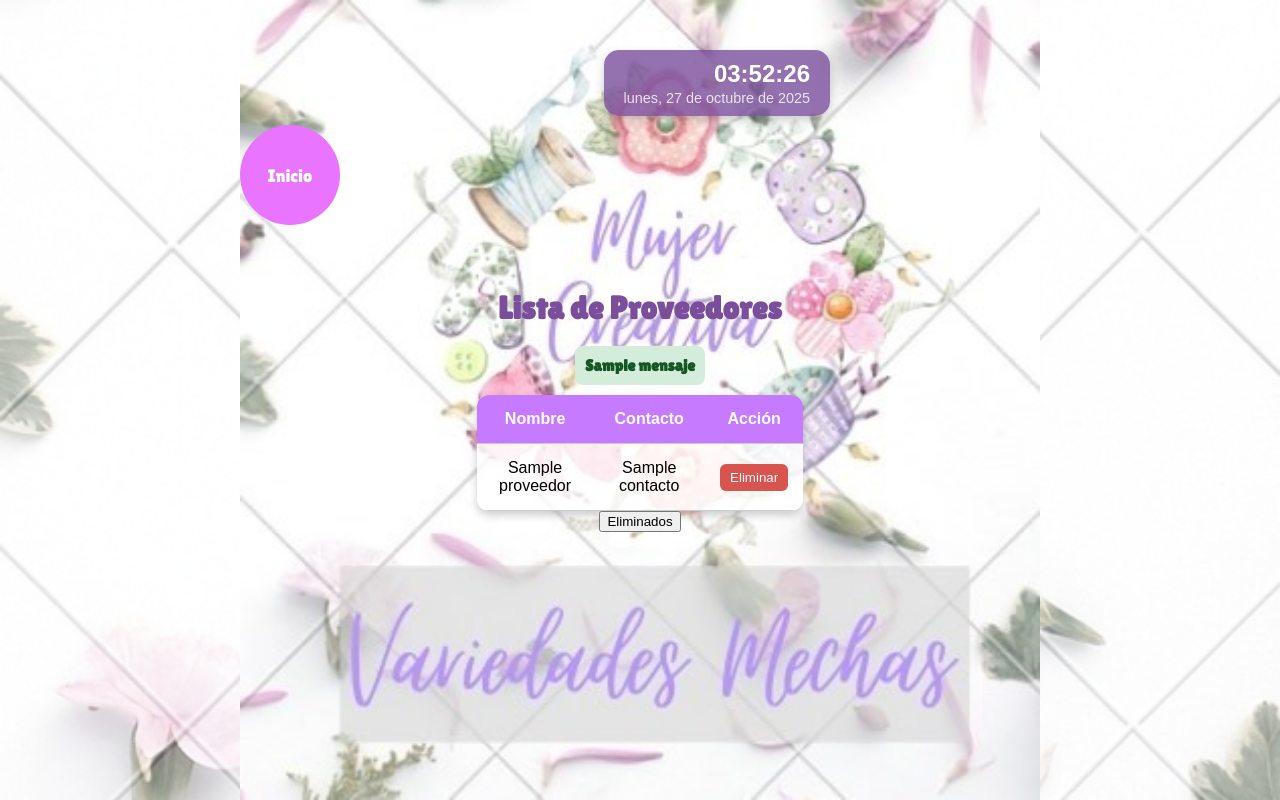
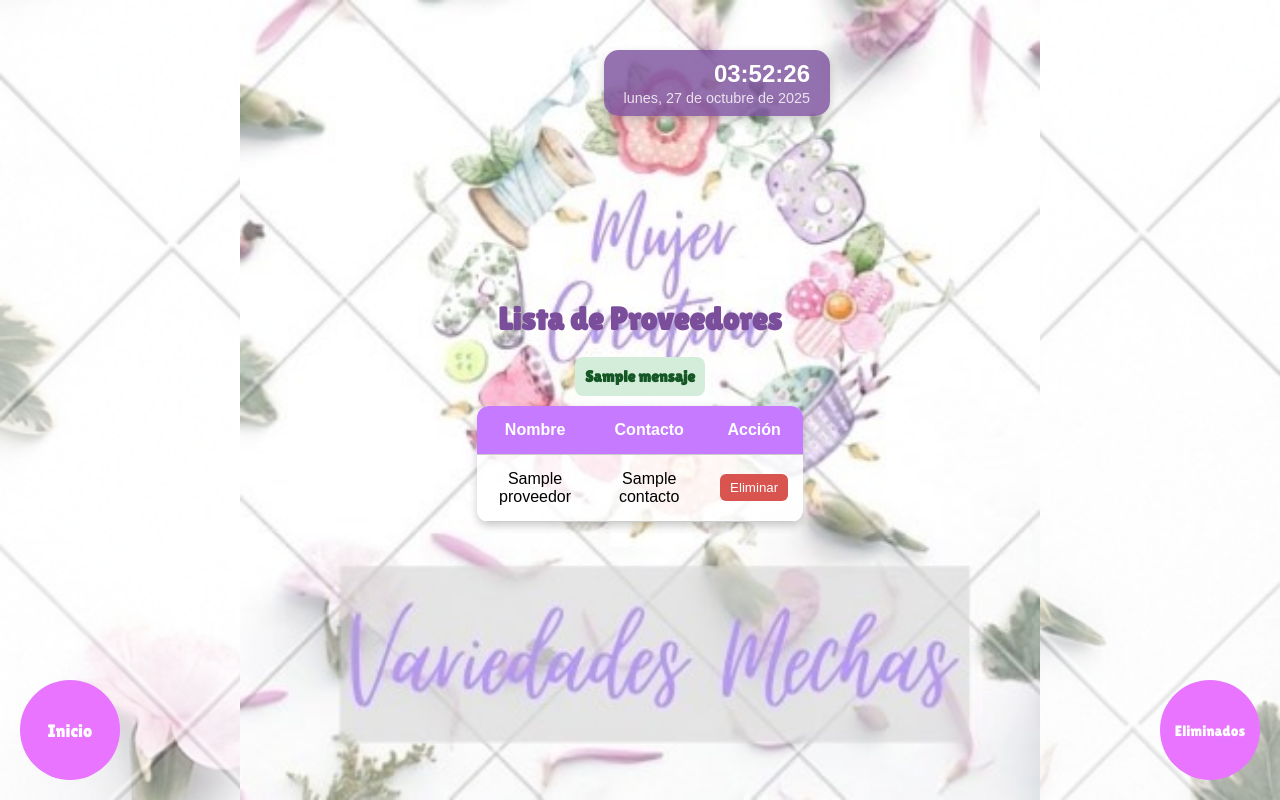
Before and after one commit to SantiArandaRod/dev_CreacionesMechasStore, a FastAPI app: template templates/proveedores.html in a window 1280 px wide. Run offline with FastAPI, Linux system fonts and the light colour scheme; the template is opened without the code that fills it: most values are stand-ins (such as "Sample title", 1, 10 or a date in 2020); parts of the project's set-up code (start-up, migrations or seed data) failed here and were passed over.

Commit message:
adding styles buttons to proveedores. and fixing the overlapping "INICIO" button

```diff
--- a/static/css/styles.css
+++ b/static/css/styles.css
@@ -187,12 +187,25 @@ main h1 {
 .btn-eliminar:hover {
   background-color: #b52b27;
 }
+.btn-recuperar {
+  background-color: #2F9C07;
+  color: white;
+  border: none;
+  padding: 6px 10px;
+  border-radius: 6px;
+  cursor: pointer;
+}
+.btn-recuperar:hover {
+  background-color: #000000;
+}
 
 .button-container {
   position: fixed;
-  width: 800px;
-  height: 550px;
-  margin: 200px auto;
+  bottom: 20px;  /* posiciona el botón abajo */
+  left: 20px;    /* y a la izquierda */
+  width: auto;   /* solo el tamaño del botón */
+  height: auto;
+  z-index: 10;   /* por encima de otros elementos */
 }
 .volver-button {
   font-family: 'Lilita One', cursive;
@@ -215,6 +228,56 @@ main h1 {
 .volver-button:hover {
   background-color: #0056b3;
 }
+.button-container-2 {
+  position: fixed;
+  bottom: 20px;
+  right: 20px;
+  width: auto;
+  height: auto;
+  z-index: 10;
+}
+
+.eliminados-button {
+  font-family: 'Lilita One', cursive;
+  position: relative;
+  width: 100px;
+  height: 100px;
+  border-radius: 50%;
+  background-color: rgb(232, 116, 255);
+  color: white;
+  font-size: 15px;
+  border: none;
+  cursor: pointer;
+  transition: transform 0.1s ease;
+  z-index: 2;
+  display: flex;
+  justify-content: center;
+  align-items: center;
+  user-select: none;
+}
+
+.eliminados-button:hover {
+  background-color: #0056b3;
+}
+.volver-top {
+  position: fixed;
+  top: 20px;
+  left: 20px;
+  background-color: rgb(232, 116, 255);
+  color: white;
+  border: none;
+  padding: 12px 18px;
+  border-radius: 8px;
+  font-family: 'Lilita One', cursive;
+  font-size: 16px;
+  cursor: pointer;
+  z-index: 10;
+  transition: background-color 0.2s ease;
+}
+
+.volver-top:hover {
+  background-color: #7a4e9b;
+}
 
 .alerta-exito {
   background-color: #d4edda;
```
